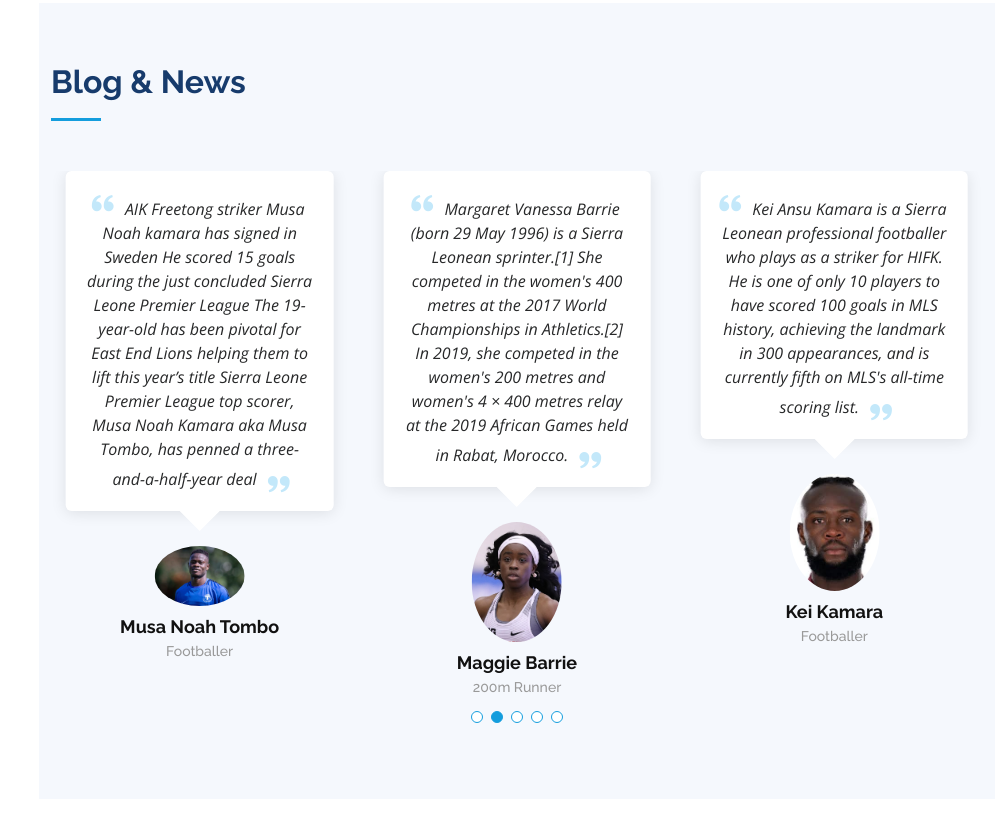
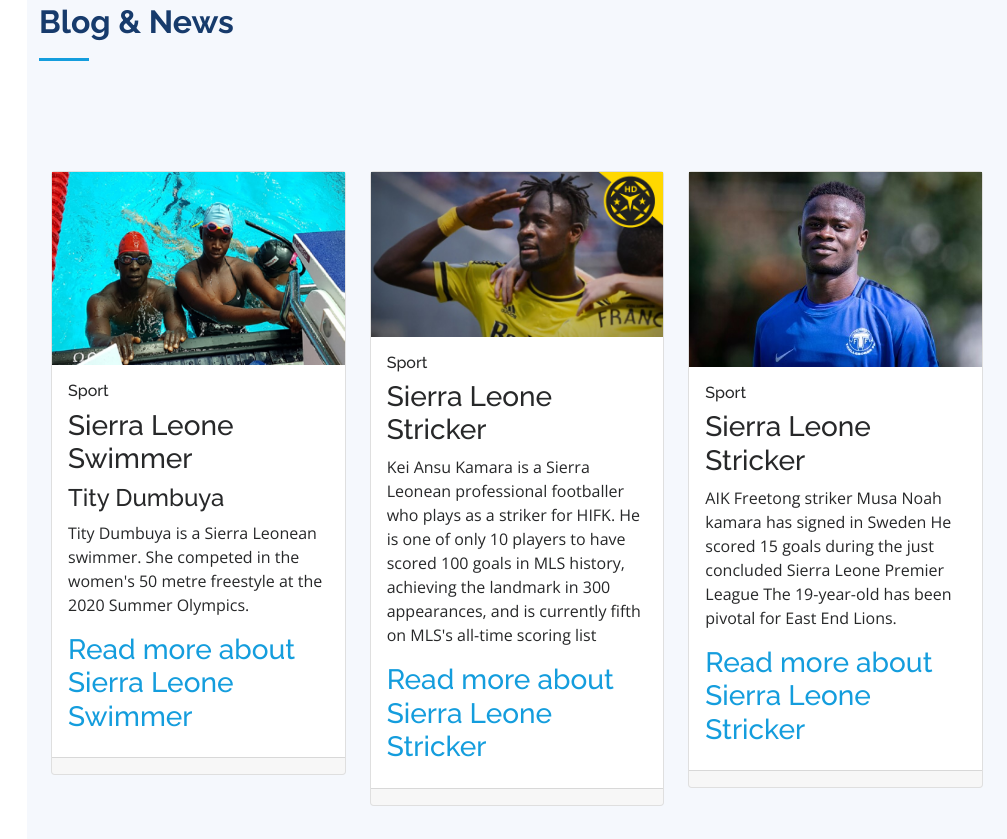
Before and after one commit to JOEZZER1/Joezzeroldfield.me, a plain HTML site: page index.html in a window 1280 px wide. Shown: the part 3061-3900 px from the top of the page, without its empty margins (273-1280 px from the left). Drawn offline with nearby package versions, Linux system fonts and the light colour scheme.

Commit message:
Update index.html

```diff
--- a/index.html
+++ b/index.html
@@ -10,8 +10,8 @@
   <meta content="" name="keywords">
 
   <!-- Favicons -->
-  <link href="assets/img/favicon.png" rel="icon">
-  <link href="assets/img/apple-touch-icon.png" rel="apple-touch-icon">
+  <link href="assets/img/joezzer-1.jpg" rel="icon">
+  <link href="assets/img/joezzer-1.jpg" rel="apple-touch-icon">
 
   <!-- Google Fonts -->
   <link href="https://fonts.googleapis.com/css?family=Open+Sans:300,300i,400,400i,600,600i,700,700i|Raleway:300,300i,400,400i,500,500i,600,600i,700,700i|Poppins:300,300i,400,400i,500,500i,600,600i,700,700i" rel="stylesheet">
@@ -422,11 +422,11 @@
     </section><!-- End Portfolio Section -->
 
     <!-- ======= Services Section ======= -->
-    <section id="services" class="services">
+    <!--<section id="services" class="services">
       <div class="container">
 
 
-        <!--<div class="row">
+        <div class="row">
           <div class="col-lg-4 col-md-6 icon-box" data-aos="fade-up">
             <div class="icon"><i class="bi bi-briefcase"></i></div>
             <h4 class="title"><a href="">Lorem Ipsum</a></h4>
@@ -471,81 +471,107 @@
 
         </div>
 
-        <div class="testimonials-slider swiper-container" data-aos="fade-up" data-aos-delay="100">
-          <div class="swiper-wrapper">
 
-            <div class="swiper-slide">
-              <div class="testimonial-item" data-aos="fade-up">
-                <p>
-                  <i class="bx bxs-quote-alt-left quote-icon-left"></i>
-                  Sierra Leone’s female swimmer, Tity Dumbuya is set to arrive at the Narita International Airport, in Tokyo, Japan ahead of her 50m Freestyle event on Friday 30th July 2021.
-                            The 18-year-old, who departed Sierra Leone on 23rd July 2021 together with her male teammate,
-                  <i class="bx bxs-quote-alt-right quote-icon-right"></i>
+       <!-- ======= Blog Section ======= -->
+    <section id="blog" class="blog-mf sect-pt4 route">
+      <div class="container">
+        <div class="row">
+          <div class="col-sm-12">
+            <div class="title-box text-center">
+
+            </div>
+          </div>
+        </div>
+        <div class="row">
+          <div class="col-md-4">
+            <div class="card card-blog">
+              <div class="card-img">
+                <a href="blog-single.html"><img src="assets/img/testimonials/tity.png" alt="" class="img-fluid"></a>
+              </div>
+              <div class="card-body">
+                <div class="card-category-box">
+                  <div class="card-category">
+                    <h6 class="category">Sport</h6>
+                  </div>
+                </div>
+                <h3 class="card-title">Sierra Leone Swimmer </h3>
+                <h4 class="card-title">Tity Dumbuya </h4>
+                <p class="card-description">
+                  Tity Dumbuya is a Sierra Leonean swimmer. She competed in the women's 50 metre freestyle at the 2020 Summer Olympics.
                 </p>
-                <img src="assets/img/testimonials/tity-1.webp" class="testimonial-img" alt="">
-                <h3>Tity Dumbuya</h3>
-                <h4>Swimmer</h4>
+                  <h3 class="card-title"><a href="https://olympics.com/tokyo-2020/olympic-games/en/results/swimming/athlete-profile-n1309783-dumbuya-tity.htm">Read more about Sierra Leone Swimmer</a></h3>
               </div>
-            </div><!-- End testimonial item -->
+              <div class="card-footer">
+                <div class="post-author">
+                  <a href="#">
+                    <!--<img src="assets/img/hero-bg.jpg" alt="" class="avatar rounded-circle">-->
+                   <!-- <span class="author">Yusuf Lansana Quraishy</span>-->
+                  </a>
+                </div>
 
-            <div class="swiper-slide">
-              <div class="testimonial-item" data-aos="fade-up" data-aos-delay="100">
-                <p>
-                  <i class="bx bxs-quote-alt-left quote-icon-left"></i>
-                  AIK Freetong striker Musa Noah kamara has signed in Sweden  He scored 15 goals during the just concluded Sierra Leone Premier League The 19-year-old has been pivotal for East End Lions helping them to lift this year’s title Sierra Leone Premier League top scorer, Musa Noah Kamara aka Musa Tombo, has penned a three-and-a-half-year deal
-                  <i class="bx bxs-quote-alt-right quote-icon-right"></i>
+              </div>
+            </div>
+          </div>
+          <div class="col-md-4">
+            <div class="card card-blog">
+              <div class="card-img">
+                <a href="blog-single.html"><img src="assets/img/testimonials/kai.jpg" alt="" class="img-fluid"></a>
+              </div>
+              <div class="card-body">
+                <div class="card-category-box">
+                  <div class="card-category">
+                    <h6 class="category">Sport</h6>
+                  </div>
+                </div>
+                <h3 class="card-title">Sierra Leone Stricker</h3>
+                <p class="card-description">
+                  Kei Ansu Kamara is a Sierra Leonean professional footballer who plays as a striker for HIFK. He is one of only 10 players to have scored 100 goals in MLS history, achieving the landmark in 300 appearances, and is currently fifth on MLS's all-time scoring list
+
+                <h3 class="card-title"><a href="https://www.transfermarkt.com/kei-kamara/profil/spieler/39049">Read more about Sierra Leone Stricker </a></h3>
+              </div>
+             <div class="card-footer">
+                <div class="post-author">
+                  <a href="#">
+                    <!--<img src="assets/img/hero-bg.jpg" alt="" class="avatar rounded-circle">
+                    <span class="author">Yusuf Lansana Quraishy</span>-->
+                  </a>
+                </div>
+
+              </div>
+            </div>
+          </div>
+          <div class="col-md-4">
+            <div class="card card-blog">
+              <div class="card-img">
+                <a href="blog-single.html"><img src="assets/img/testimonials/MusaNoahKamara2.jpg" alt="" class="img-fluid"></a>
+              </div>
+              <div class="card-body">
+                <div class="card-category-box">
+                  <div class="card-category">
+                    <h6 class="category">Sport</h6>
+                  </div>
+                </div>
+                <h3 class="card-title">Sierra Leone Stricker</h3>
+                <p class="card-description">
+
+                  AIK Freetong striker Musa Noah kamara has signed in Sweden  He scored 15 goals during the just concluded Sierra Leone Premier League  The 19-year-old has been pivotal for East End Lions.
                 </p>
-                <img src="assets/img/testimonials/MusaNoahKamara2.jpg" class="testimonial-img" alt="">
-                <h3>Musa Noah Tombo</h3>
-                <h4>Footballer</h4>
+                <h3 class="card-title"><a href="https://www.transfermarkt.com/musa-kamara/profil/spieler/695083">Read more about Sierra Leone Stricker </a></h3>
               </div>
-            </div><!-- End testimonial item -->
+              <div class="card-footer">
+                <div class="post-author">
+                  <a href="#">
+                    <!--<img src="assets/img/hero-bg.jpg" alt="" class="avatar rounded-circle">
+                    <span class="author">Yusuf Lansana Quraishy</span>-->
+                  </a>
+                </div>
 
-            <div class="swiper-slide">
-              <div class="testimonial-item" data-aos="fade-up" data-aos-delay="200">
-                <p>
-                  <i class="bx bxs-quote-alt-left quote-icon-left"></i>
-                  Margaret Vanessa Barrie (born 29 May 1996) is a Sierra Leonean sprinter.[1] She competed in the women's 400 metres at the 2017 World Championships in Athletics.[2] In 2019, she competed in the women's 200 metres and women's 4 × 400 metres relay at the 2019 African Games held in Rabat, Morocco.
-                  <i class="bx bxs-quote-alt-right quote-icon-right"></i>
-                </p>
-                <img src="assets/img/testimonials/BARRIE.jpg" class="testimonial-img" alt="">
-                <h3>Maggie Barrie</h3>
-                <h4>200m Runner</h4>
               </div>
-            </div><!-- End testimonial item -->
-
-           <!----> <div class="swiper-slide">
-              <div class="testimonial-item" data-aos="fade-up" data-aos-delay="300">
-                <p>
-                  <i class="bx bxs-quote-alt-left quote-icon-left"></i>
-                  Kei Ansu Kamara is a Sierra Leonean professional footballer who plays as a striker for HIFK. He is one of only 10 players to have scored 100 goals in MLS history, achieving the landmark in 300 appearances, and is currently fifth on MLS's all-time scoring list.
-                  <i class="bx bxs-quote-alt-right quote-icon-right"></i>
-                </p>
-                <img src="assets/img/testimonials/kei.jfif" class="testimonial-img" alt="">
-                <h3>Kei Kamara</h3>
-                <h4>Footballer</h4>
-              </div>
-            </div><!-- End testimonial item -->
-
-            <div class="swiper-slide">
-              <div class="testimonial-item" data-aos="fade-up" data-aos-delay="400">
-                <p>
-                  <i class="bx bxs-quote-alt-left quote-icon-left"></i>
-                  Mohamed Kallon, MOR is a Sierra Leonean international manager and former footballer who played as a forward. He is widely considered the most famous footballer from Sierra Leone.
-                  <i class="bx bxs-quote-alt-right quote-icon-right"></i>
-                </p>
-                <img src="assets/img/testimonials/kallon.jpeg" class="testimonial-img" alt="">
-                <h3>Mohamed Kallon</h3>
-                <h4>Footballer</h4>
-              </div>
-            </div><!-- End testimonial item -->
-
+            </div>
           </div>
-          <div class="swiper-pagination"></div>
         </div>
-
       </div>
-    </section><!-- End Testimonials Section -->
+    </section><!-- End Blog Section --
 
     <!-- ======= Contact Section ======= -->
     <section id="contact" class="contact">
```
